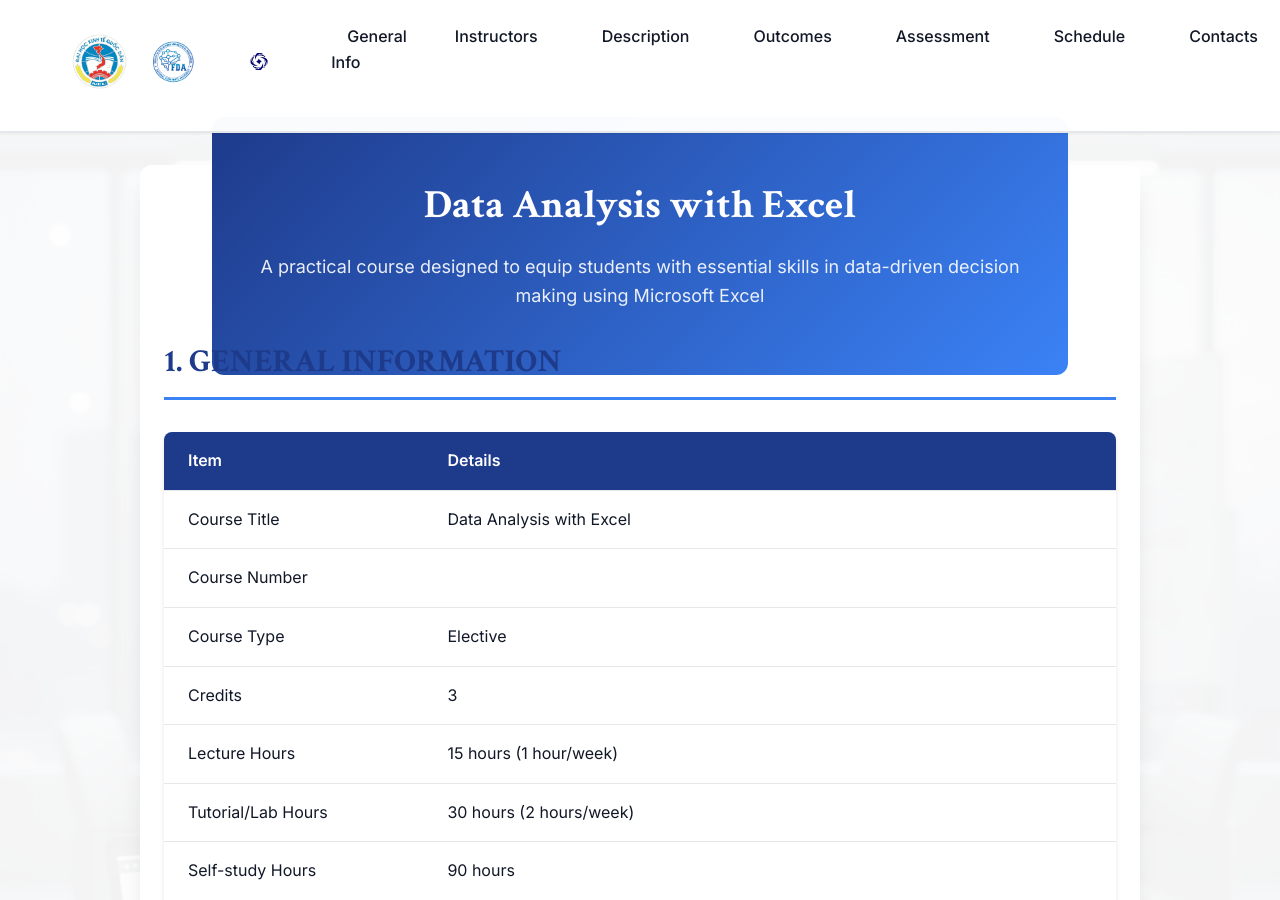
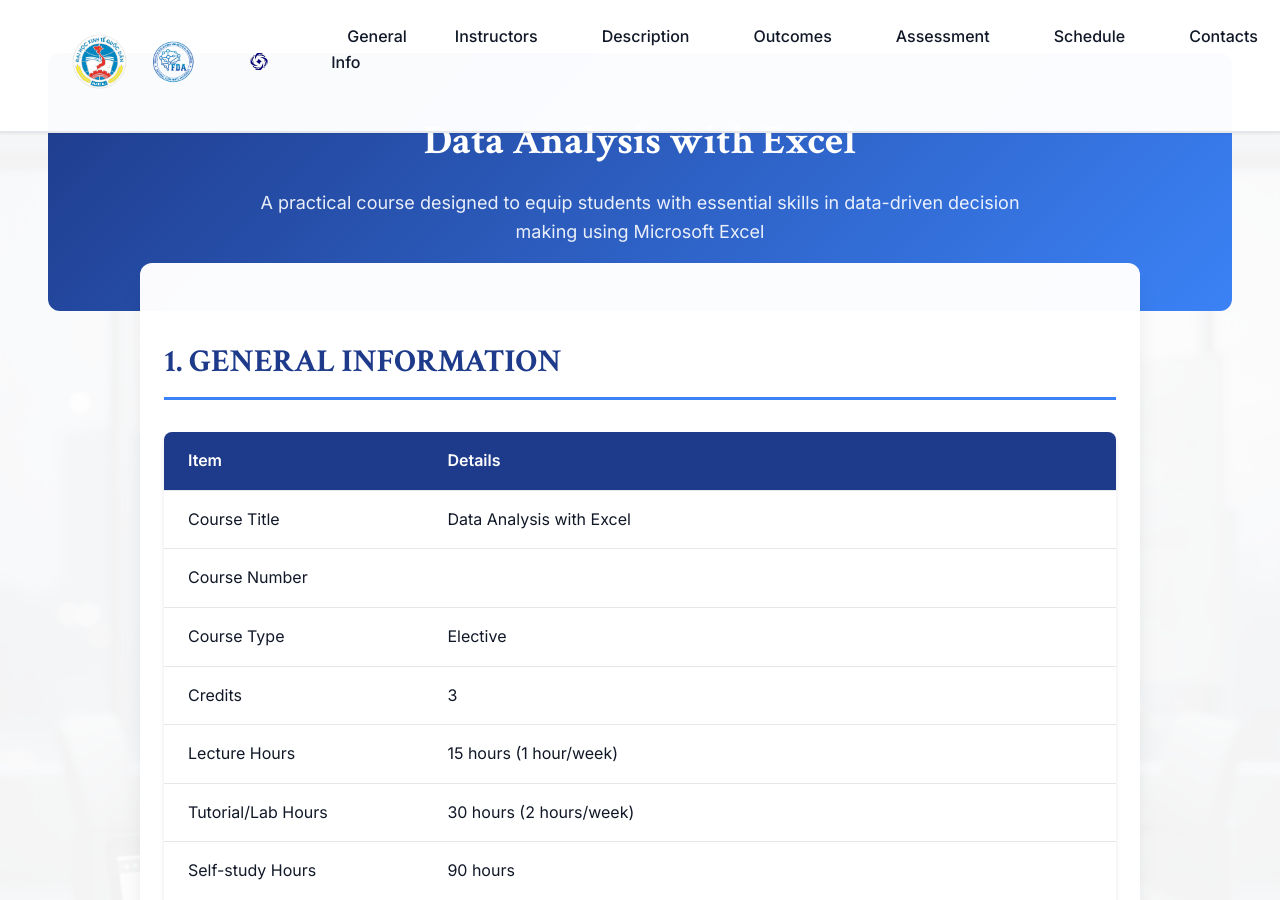
Before and after one commit to nghianguyen7171/excel_course, a Jekyll site: the page built from index.md, in a window 1280 px wide and 900 px high. Built offline with Jekyll 4.4.1, drawn with Linux system fonts in a browser that asks for light colours.

Commit message:
Move hero section to layout template to fix HTML rendering

```diff
--- a/_layouts/default.html
+++ b/_layouts/default.html
@@ -29,6 +29,11 @@
 <body>
     {% include header.html %}
 
+    <div class="hero-section">
+        <h1>{{ site.title }}</h1>
+        <p>A practical course designed to equip students with essential skills in data-driven decision making using Microsoft Excel</p>
+    </div>
+
     <main class="main-content">
         <div class="content-wrapper">
             {{ content }}
--- a/index.md
+++ b/index.md
@@ -3,14 +3,6 @@
 title: Data Analysis with Excel
 description: Course syllabus and information for Data Analysis with Excel at National Economics University
 ---
-
-<div class="hero-section">
-
-<h1>Data Analysis with Excel</h1>
-
-<p>A practical course designed to equip students with essential skills in data-driven decision making using Microsoft Excel</p>
-
-</div>
 
 <section id="general-information">
 
```
